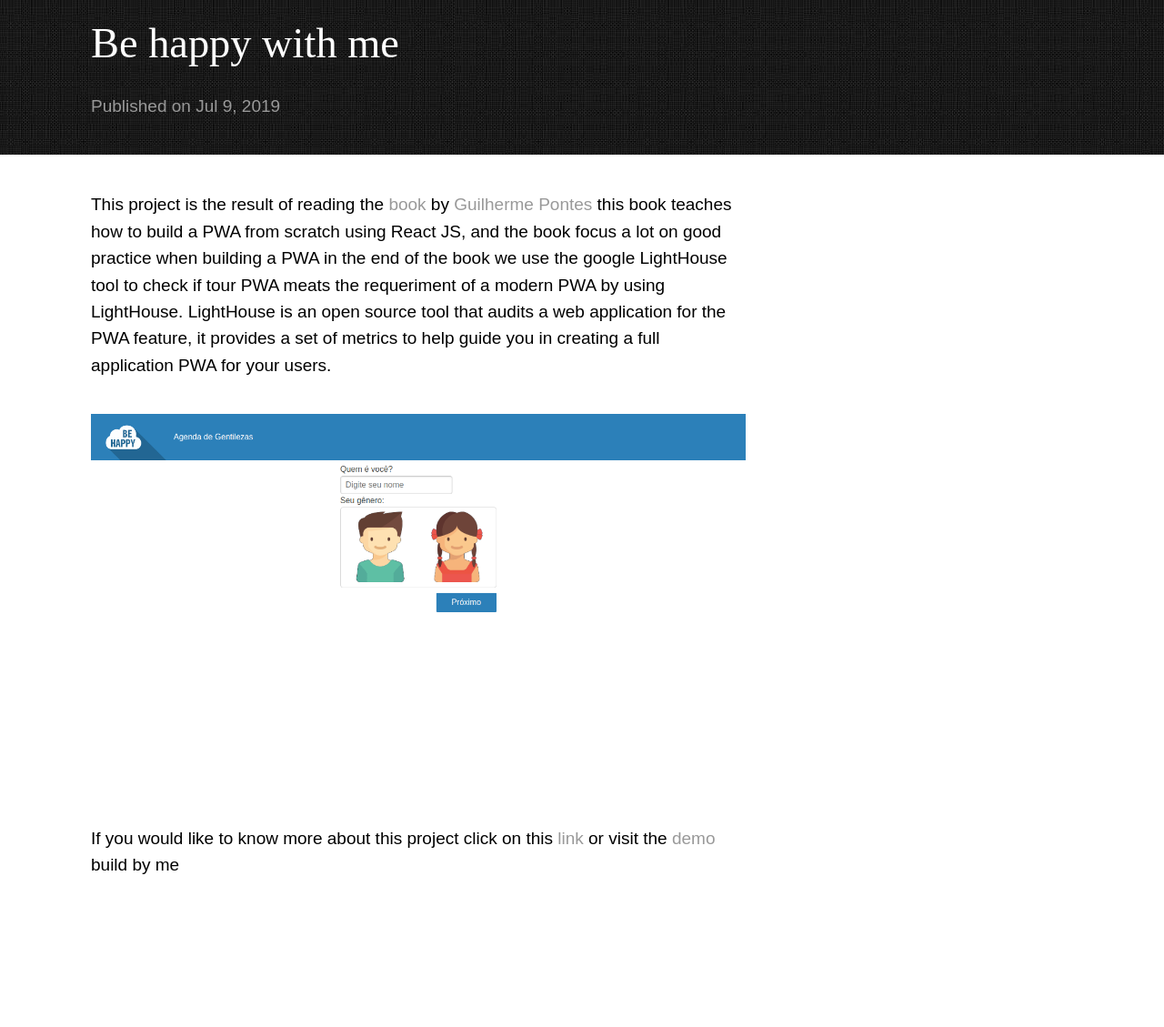
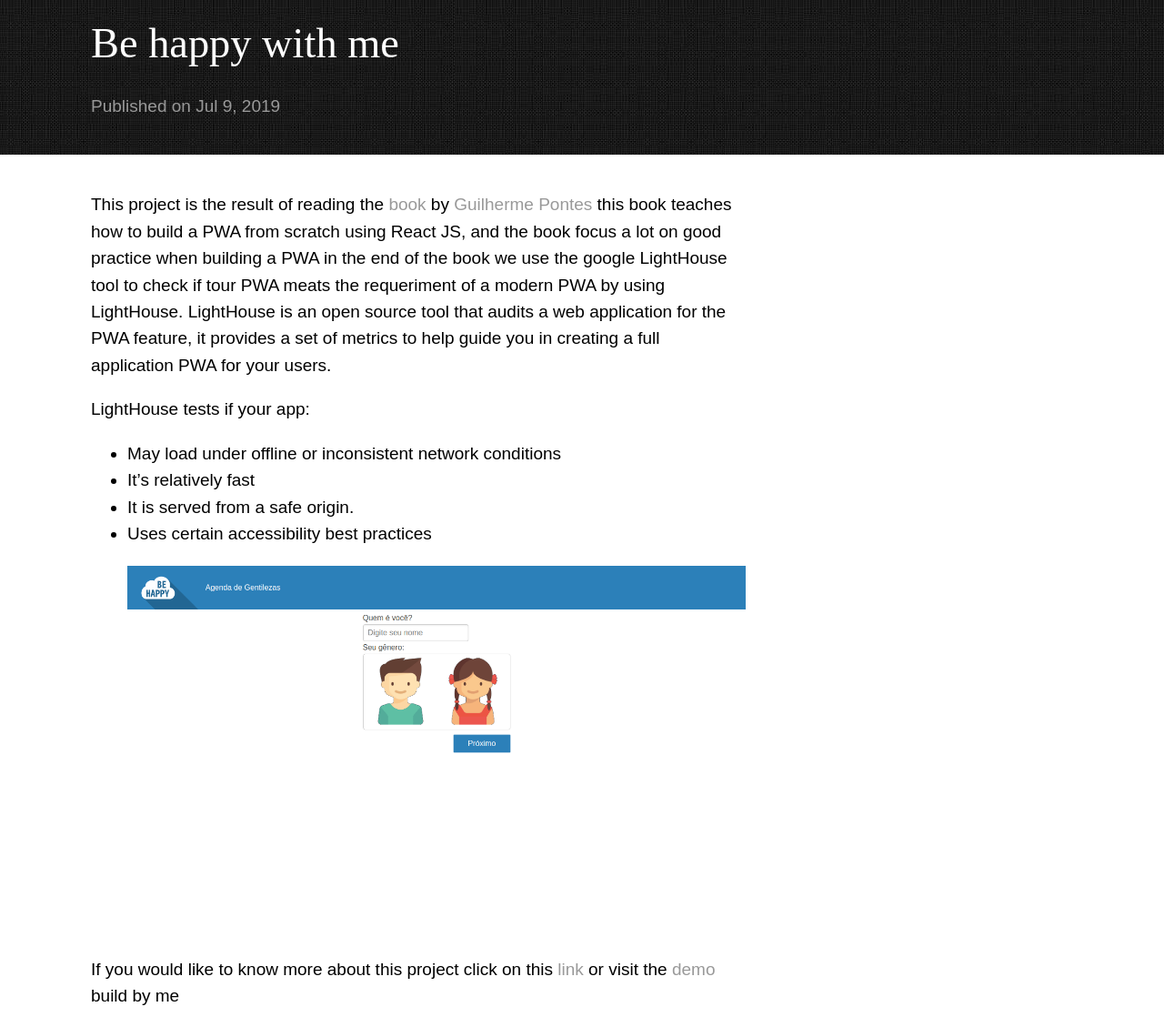
Before and after one commit to tandavala/tandavala.github.io, a Jekyll site: the page built from _posts/2019-05-23-be-happy-with-me.markdown, in a window 1280 px wide. Shown: the whole page at 91% size. Built offline with Jekyll 4.4.1, drawn with Linux system fonts in a browser that asks for light colours; before the commit the page ends 985 px from its top, so only the background shows below that.

Commit message:
actualizando o projecto behappy with with

```diff
--- a/_posts/2019-05-23-be-happy-with-me.markdown
+++ b/_posts/2019-05-23-be-happy-with-me.markdown
@@ -6,6 +6,12 @@ date: 2019-07-09 14:03:36 +0530
 
 This project is the result of reading the [book](https://www.casadocodigo.com.br/products/livro-pwa) by [Guilherme Pontes](https://github.com/lgapontes) this book teaches how to build a PWA from scratch using React JS, and the book focus a lot on good practice when building a PWA in the end of the book we use the google LightHouse tool to check if tour PWA meats the requeriment of a modern PWA by using LightHouse. LightHouse is an open source tool that audits a web application for the PWA feature, it provides a set of metrics to help guide you in creating a full application PWA for your users.
 
-<img src="/assets/images/projects/behappywith.me.png" >
+LightHouse tests if your app:
+
+- May load under offline or inconsistent network conditions
+- It's relatively fast
+- It is served from a safe origin.
+- Uses certain accessibility best practices
+  <img src="/assets/images/projects/behappywith.me.png" >
 
 If you would like to know more about this project click on this [link](https://github.com/tandavala/vitari-projectos) or visit the [demo](https://bomcaracter-ce053.firebaseapp.com/) build by me
```
